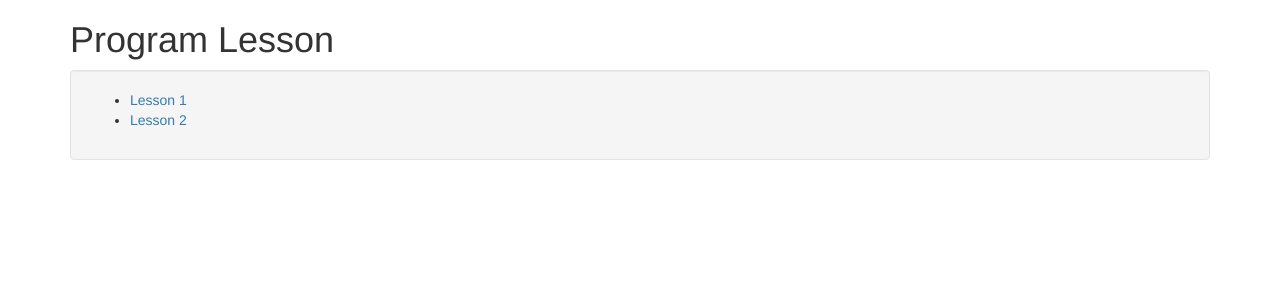
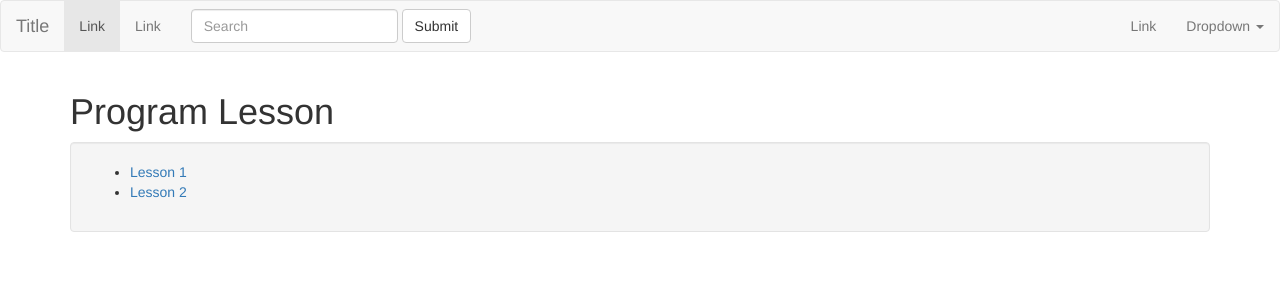
Before and after one commit to vihoangson/Program_lesson, a PHP site: page / in a window 1280 px wide. Shown: the top 300 px of the page. Run offline with PHP 8.4, Linux system fonts and the light colour scheme; some libraries are stand-ins or nearby versions.

Commit message:
upload index

```diff
--- a/index.php
+++ b/index.php
@@ -17,6 +17,44 @@
 		<![endif]-->
 	</head>
 	<body>
+		<nav class="navbar navbar-default" role="navigation">
+			<!-- Brand and toggle get grouped for better mobile display -->
+			<div class="navbar-header">
+				<button type="button" class="navbar-toggle" data-toggle="collapse" data-target=".navbar-ex1-collapse">
+					<span class="sr-only">Toggle navigation</span>
+					<span class="icon-bar"></span>
+					<span class="icon-bar"></span>
+					<span class="icon-bar"></span>
+				</button>
+				<a class="navbar-brand" href="#">Title</a>
+			</div>
+
+			<!-- Collect the nav links, forms, and other content for toggling -->
+			<div class="collapse navbar-collapse navbar-ex1-collapse">
+				<ul class="nav navbar-nav">
+					<li class="active"><a href="#">Link</a></li>
+					<li><a href="#">Link</a></li>
+				</ul>
+				<form class="navbar-form navbar-left" role="search">
+					<div class="form-group">
+						<input type="text" class="form-control" placeholder="Search">
+					</div>
+					<button type="submit" class="btn btn-default">Submit</button>
+				</form>
+				<ul class="nav navbar-nav navbar-right">
+					<li><a href="#">Link</a></li>
+					<li class="dropdown">
+						<a href="#" class="dropdown-toggle" data-toggle="dropdown">Dropdown <b class="caret"></b></a>
+						<ul class="dropdown-menu">
+							<li><a href="#">Action</a></li>
+							<li><a href="#">Another action</a></li>
+							<li><a href="#">Something else here</a></li>
+							<li><a href="#">Separated link</a></li>
+						</ul>
+					</li>
+				</ul>
+			</div><!-- /.navbar-collapse -->
+		</nav>
 		<div class="container">
 			<section>
 				<h1>Program Lesson</h1>
```
